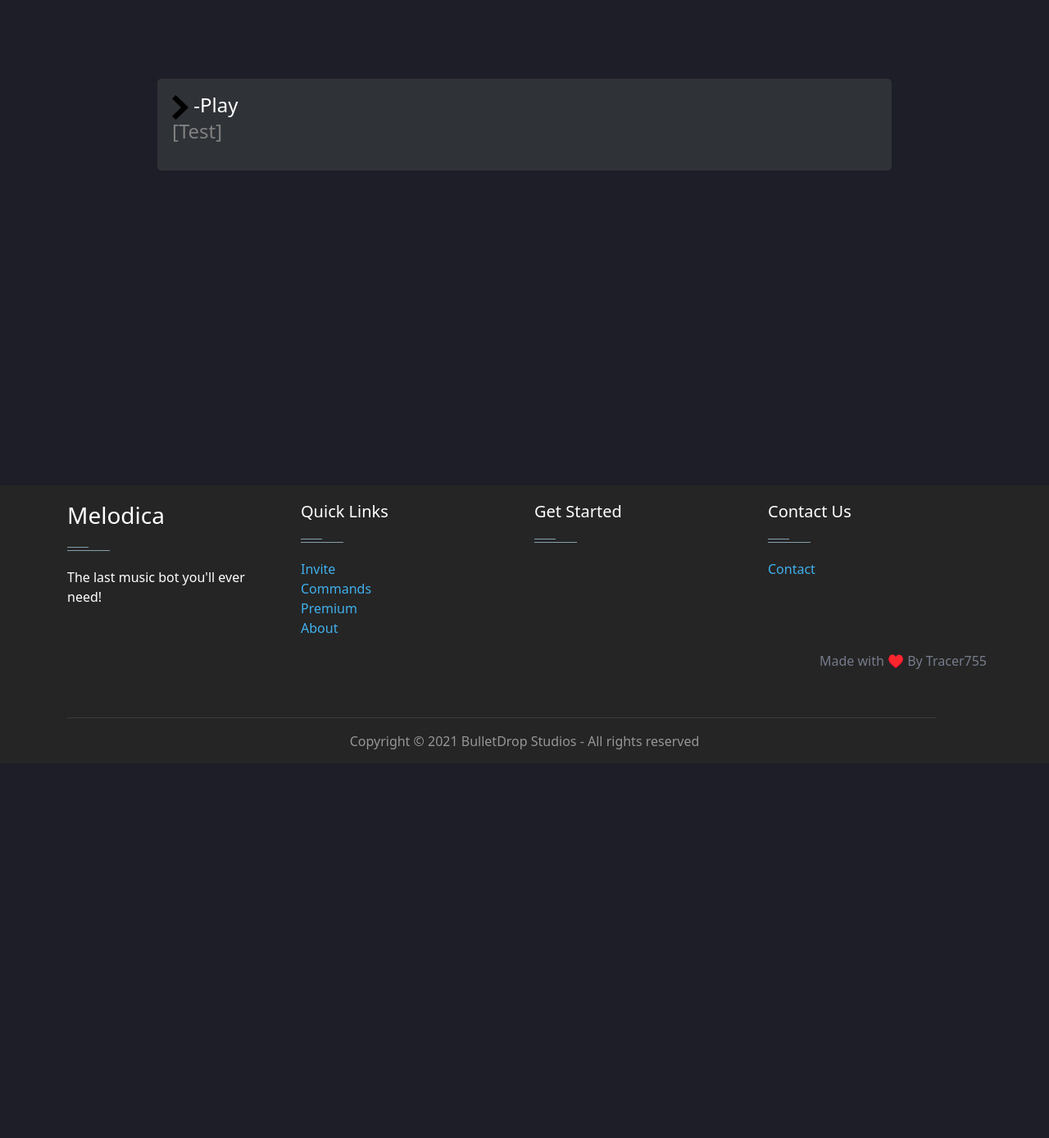
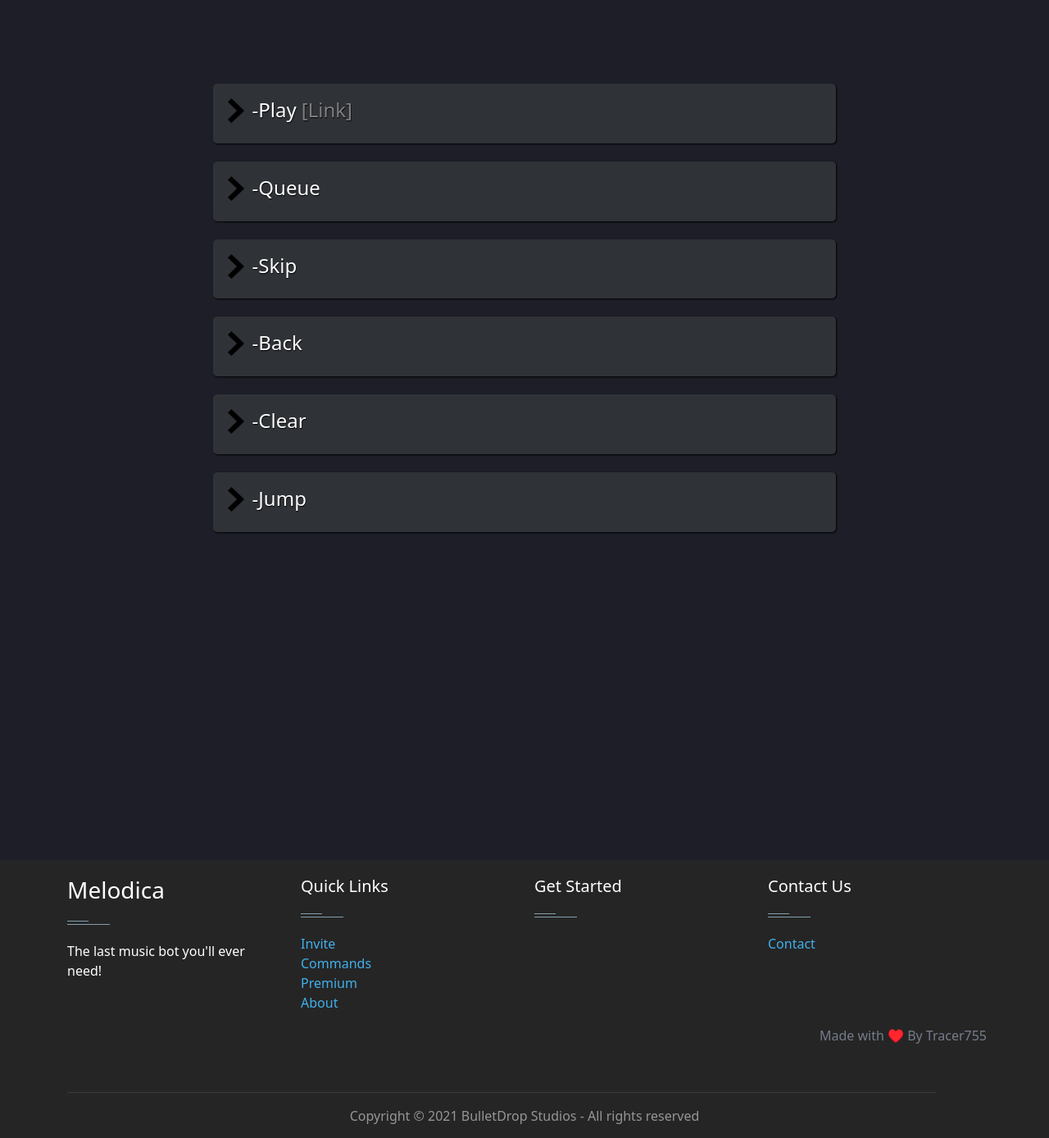
Before and after one commit to tracer755/tracer755.github.io, a PHP site: page /Melodica/Commands.html in a window 1280 px wide. Shown: the part 106-1494 px from the top of the page at 82% size. Before the commit the page ends 1020 px from the top, so only its background shows below. Run offline with PHP 8.4, Linux system fonts and the light colour scheme.

Commit message:
Add files via upload
adding the commands to the command page

```diff
--- a/Melodica/Command.css
+++ b/Melodica/Command.css
@@ -9,11 +9,10 @@
   outline: none;
   font-size: 15px;
   border-radius: 5px;
-  width: 70%;
-}
+  width: 60%;
+  text-shadow: 0.5px 0.5px 1px #000000;
+  box-shadow: 1px 1px 2px #000000;
 
-.active, .collapsible:hover {
-  background-color: #2f3237;
 }
 
 .content {
@@ -22,17 +21,23 @@
   overflow: hidden;
   transition: max-height 0.2s ease-out;
   background-color: #2f3237;
-  position:relative; top:-3px;
-  width: 70%;
+  position:relative; top:-12px;
+  width: 60%;
+    background-color: #2a2d32;
+  border-color: #2f3237;
+  border-style: solid;
+    border-width: 5px;
+    border-radius: 10px;
+
 
 }
 .rotated-image {
-    transition: 0.3s;
+    transition: 0.2s;
   -webkit-transform: rotate(90deg);
   transform: rotate(90deg)
 }
 .normal-image{
-      transition: 0.3s;
+      transition: 0.2s;
   -webkit-transform: rotate(0deg);
   transform: rotate(0deg)
 }
--- a/Melodica/Commands.html
+++ b/Melodica/Commands.html
@@ -5,8 +5,8 @@
     <meta name="viewport" content="width=device-width, initial-scale=1">
 <title>Melodica's Commands Documentation</title>
     <meta property="og:site_name" content="Melodica's Commands">
-    <meta content="Melodica's Commands - A higly detailed Documentation" property="og:title" />
-    <meta content="Find documentation on all of the commands, fetures, and services Melodica  supports and cech what ways users can use commands." property="og:description" />
+    <meta content="Melodica's Commands - A highly detailed Documentation" property="og:title" />
+    <meta content="Find documentation on all of the commands, fetures, and services Melodica  supports and ways users can use commands." property="og:description" />
     <meta content="Https://www.jasonmediagroup.com/Melodica/Commands" property="og:url" />
     <meta content="https://www.jasonmediagroup.com/Melodica_Logo.png" property="og:image" />
     <meta content="#e34e3b" data-react-helmet="true" name="theme-color" />
@@ -61,18 +61,161 @@
       <br><br><br><br>
 
 
+    <!-- Template for the help dropdown-->
 
+    <!--
+    <div style="padding: 6px; ">
+    <button onclick="myFunction('arw1')" class="collapsible" ><img id="arw1" src="arrow1.png" class="arrow" width="20" height="30" align="left">
+        <div style="display: flex; flex-wrap: wrap; position:relative; left:10px;">
+        <h4> -Play </h4>
+        <h4 style="color: grey; position:relative; left:6px;">[Link]</h4>
+        </div>
+        </button>
+<div class="content">
+<p></p>
+  <p style="color: white;" align="left">Takes the input link and adds the song to the queue, if there is no song currently playing it will start playing the song.</p>
+    <p style="color: white" align="left">Aliases: p</p>
+    <hr size="4" width="95%" style="color: #757c8a">
+    <p style="color: white">Example: -play </p>
+</div>
+    </div>-->
+
+    <!--For the arrow rotation to work you need to change the id a non existing arw id-->
+
+
+
+
+
+<div>
 <center>
-    <div>
-    <button onclick="myFunction('arw1')" class="collapsible" ><h4><img id="arw1" src="arrow1.png" class="arrow" width="20" height="30">   -Play <p style="color: grey">[Test] </p></h4></button>
+    <div style="padding: 6px; ">
+    <button onclick="myFunction('arw1')" class="collapsible" ><img id="arw1" src="arrow1.png" class="arrow" width="20" height="30" align="left">
+        <div style="display: flex; flex-wrap: wrap; position:relative; left:10px;">
+        <h4> -Play </h4>
+        <h4 style="color: grey; position:relative; left:6px;">[Link]</h4>
+        </div>
+        </button>
 <div class="content">
-  <p style="color: white">Lorem ipsum dolor sit amet, consectetur adipisicing elit, sed do eiusmod tempor incididunt ut labore et dolore magna aliqua. Ut enim ad minim veniam, quis nostrud exercitation ullamco laboris nisi ut aliquip ex ea commodo consequat.</p>
+    <p></p>
+  <p style="color: white;" align="left">Takes the input link and adds the song to the queue, if there is no song currently playing it will start playing the song.</p>
+    <p style="color: white" align="left">Aliases: p</p>
+    <hr size="4" width="95%" style="color: #757c8a">
+    <p style="color: white">Example: -play <a href="https://www.youtube.com/watch?v=dQw4w9WgXcQ" target="_blank" style="color: white"> https://www.youtube.com/watch?v=dQw4w9WgXcQ</a></p>
 </div>
+    </div>
 
+
+        <div style="padding: 6px; ">
+    <button onclick="myFunction('arw2')" class="collapsible" ><img id="arw2" src="arrow1.png" class="arrow" width="20" height="30" align="left">
+        <div style="display: flex; flex-wrap: wrap; position:relative; left:10px;">
+        <h4> -Queue </h4>
+        <h4 style="color: grey; position:relative; left:6px;"></h4>
+        </div>
+        </button>
+<div class="content">
+    <p></p>
+  <p style="color: white;" align="left">Sends a message with the current queue.</p>
+    <p style="color: white" align="left"></p>
+    <hr size="4" width="95%" style="color: #757c8a">
+    <p style="color: white">Example: -queue  |  -queue [pagenum]</p>
+</div>
     </div>
+
+
+            <div style="padding: 6px; ">
+    <button onclick="myFunction('arw3')" class="collapsible" ><img id="arw3" src="arrow1.png" class="arrow" width="20" height="30" align="left">
+        <div style="display: flex; flex-wrap: wrap; position:relative; left:10px;">
+        <h4> -Skip </h4>
+        <h4 style="color: grey; position:relative; left:6px;"></h4>
+        </div>
+        </button>
+<div class="content">
+    <p></p>
+  <p style="color: white;" align="left">Skips to the next song in queue.</p>
+    <p style="color: white" align="left"></p>
+    <hr size="4" width="95%" style="color: #757c8a">
+    <p style="color: white">Example: -skip</p>
+</div>
+    </div>
+
+
+                <div style="padding: 6px; ">
+    <button onclick="myFunction('arw4')" class="collapsible" ><img id="arw4" src="arrow1.png" class="arrow" width="20" height="30" align="left">
+        <div style="display: flex; flex-wrap: wrap; position:relative; left:10px;">
+        <h4> -Back </h4>
+        <h4 style="color: grey; position:relative; left:6px;"></h4>
+        </div>
+        </button>
+<div class="content">
+    <p></p>
+  <p style="color: white;" align="left">Skips to the previous song in queue.</p>
+    <p style="color: white" align="left"></p>
+    <hr size="4" width="95%" style="color: #757c8a">
+    <p style="color: white">Example: -back</p>
+</div>
+    </div>
+
+                <div style="padding: 6px; ">
+    <button onclick="myFunction('arw5')" class="collapsible" ><img id="arw5" src="arrow1.png" class="arrow" width="20" height="30" align="left">
+        <div style="display: flex; flex-wrap: wrap; position:relative; left:10px;">
+        <h4> -Clear </h4>
+        <h4 style="color: grey; position:relative; left:6px;"></h4>
+        </div>
+        </button>
+<div class="content">
+    <p></p>
+  <p style="color: white;" align="left">Removes all tracks from queue and stopping any currently playing track.</p>
+    <p style="color: white" align="left"></p>
+    <hr size="4" width="95%" style="color: #757c8a">
+    <p style="color: white">Example: -clear</p>
+</div>
+    </div>
+
+
+                <div style="padding: 6px; ">
+    <button onclick="myFunction('arw6')" class="collapsible" ><img id="arw6" src="arrow1.png" class="arrow" width="20" height="30" align="left">
+        <div style="display: flex; flex-wrap: wrap; position:relative; left:10px;">
+        <h4> -Jump </h4>
+        <h4 style="color: grey; position:relative; left:6px;"></h4>
+        </div>
+        </button>
+<div class="content">
+    <p></p>
+  <p style="color: white;" align="left">Skips to the specified track.</p>
+    <p style="color: white" align="left"></p>
+    <hr size="4" width="95%" style="color: #757c8a">
+    <p style="color: white">Example: -Jump [trackid]</p>
+</div>
+    </div>
+
+
+
     </center>
+    </div>
+    <br><br><br><br><br>
+<script>
+        let latch = 1;
+    var queryString = window.location.search.substr(1);
 
-    <br><br><br><br><br>
+    if(queryString === ""){
+        alert("empty");
+        latch = 0;
+    }
+    if(latch === 1){
+    var commandFiler = "";
+
+        commandFiler = queryString.split("&")[0].split("=")[1];
+
+
+        if(queryString.includes("catagory=")){
+
+        }
+
+
+    }
+
+    </script>
+
 
 
 <script>
@@ -92,8 +235,6 @@ for (i = 0; i < coll.length; i++) {
     }
   });
 }
-
-
 
 
 </script>
```
